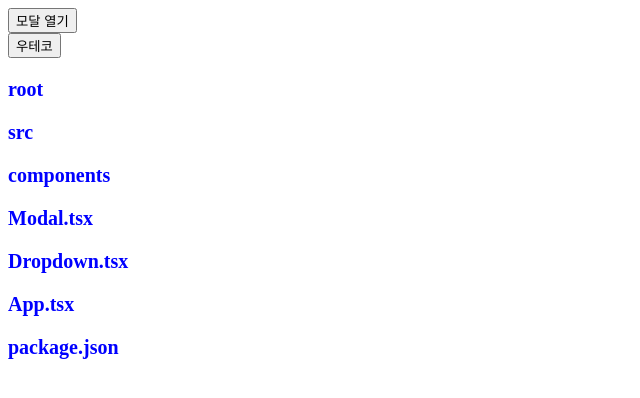
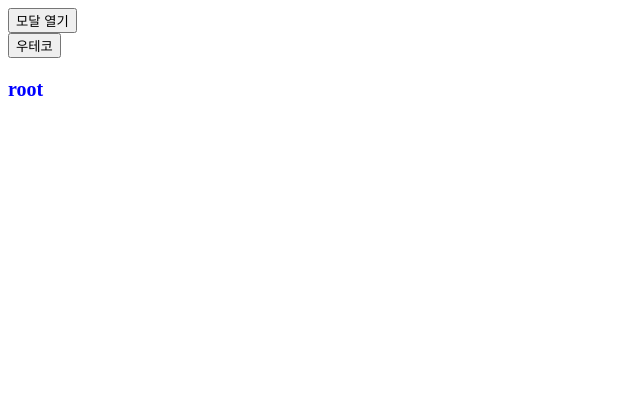
Before and after one commit to yuncic/fe-sprint, a React (Vite) app: page / in a window 1280 px wide. Shown: the top 398 px of the page, without its empty margins (0-640 px from the left). Built offline with nearby package versions, Linux system fonts and the light colour scheme.

Commit message:
fix: if분기 반환값, 인라인 속성값 수정

```diff
--- a/src/App.tsx
+++ b/src/App.tsx
@@ -11,7 +11,7 @@ function App() {
   function onToggle(path: string) {
     const newSet = new Set(expandedPaths);
     if (newSet.has(path)) {
-      newSet.has(path);
+      newSet.delete(path);
     } else {
       newSet.add(path);
     }
--- a/src/day4-Tree/TreeNode.tsx
+++ b/src/day4-Tree/TreeNode.tsx
@@ -9,8 +9,11 @@ interface Props {
 export default function TreeNode({ node, path, extendedPaths, onToggle }: Props) {
   return (
     <div>
-      <p style={{ color: "blue", fontSize: "20px", fontWeight: "bold" }}>{node.name}</p>
-      {node.children?.map((child) => {
+      <p onClick={() => onToggle(path)} style={{ color: "blue", fontSize: "20px", fontWeight: "bold" }}>
+        {node.name}
+      </p>
+      {extendedPaths.has(path) &&
+        node.children?.map((child) => {
           const childPath = `${path}/${child.name}`;
           return (
             <TreeNode
```
Lines whose indentation alone changed are shown as unchanged.
